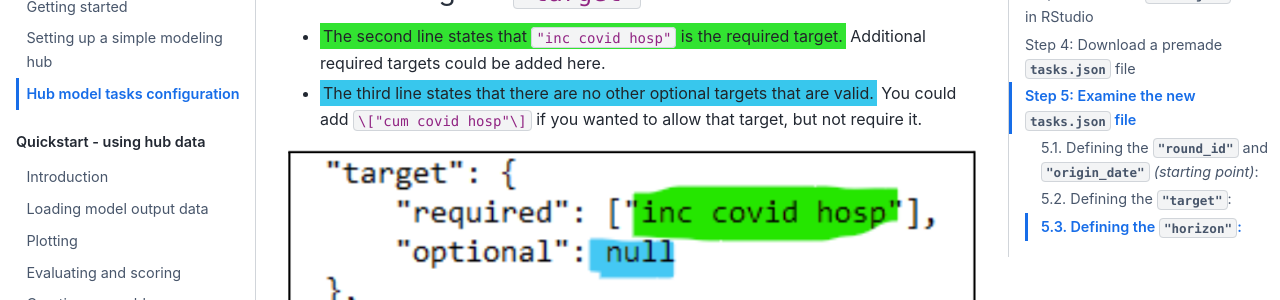
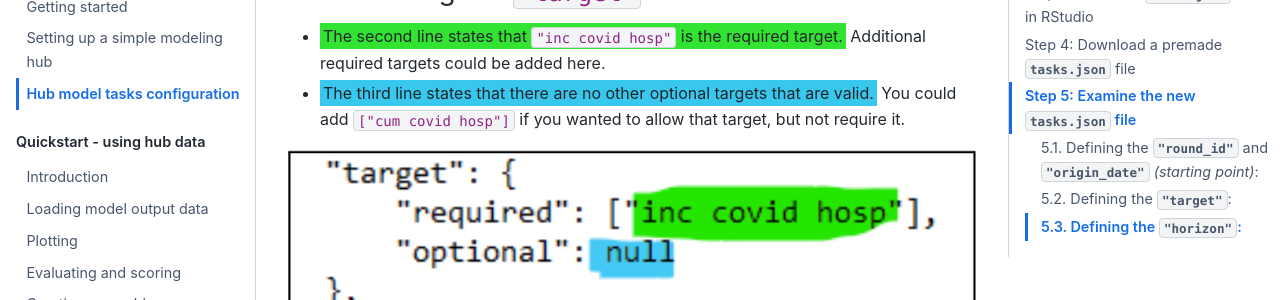
Before and after one commit to hubverse-org/hubDocs, a Sphinx documentation site: the page built from docs/source/quickstart-hub-admin/tasks-config.md, in a window 1280 px wide and 900 px high, scrolled down 3064 px. Shown: the part 148-448 px from the top of the window. Built offline with Sphinx 7.4.7 and the Sphinx Book theme 1.1.4, drawn with Linux system fonts in a browser that asks for light colours; pages that are not in the unit, such as notebooks, are missing from menus.

Commit message:
delete backslashes

```diff
--- a/docs/source/quickstart-hub-admin/tasks-config.md
+++ b/docs/source/quickstart-hub-admin/tasks-config.md
@@ -43,7 +43,7 @@ Open `tasks.json` and read the explanations below on what these lines of code st
 
 ### 5.2. Defining the `"target"`:
 - <mark style="background-color: #32E331">The second line states that `"inc covid hosp"` is the required target.</mark> Additional required targets could be added here.
-- <mark style="background-color: #38C7ED">The third line states that there are no other optional targets that are valid.</mark> You could add `\["cum covid hosp"\]` if you wanted to allow that target, but not require it.
+- <mark style="background-color: #38C7ED">The third line states that there are no other optional targets that are valid.</mark> You could add `["cum covid hosp"]` if you wanted to allow that target, but not require it.
 
 ![Some lines of code in the tasks.json file](../images/tasks_schema_2.png)
 
```
